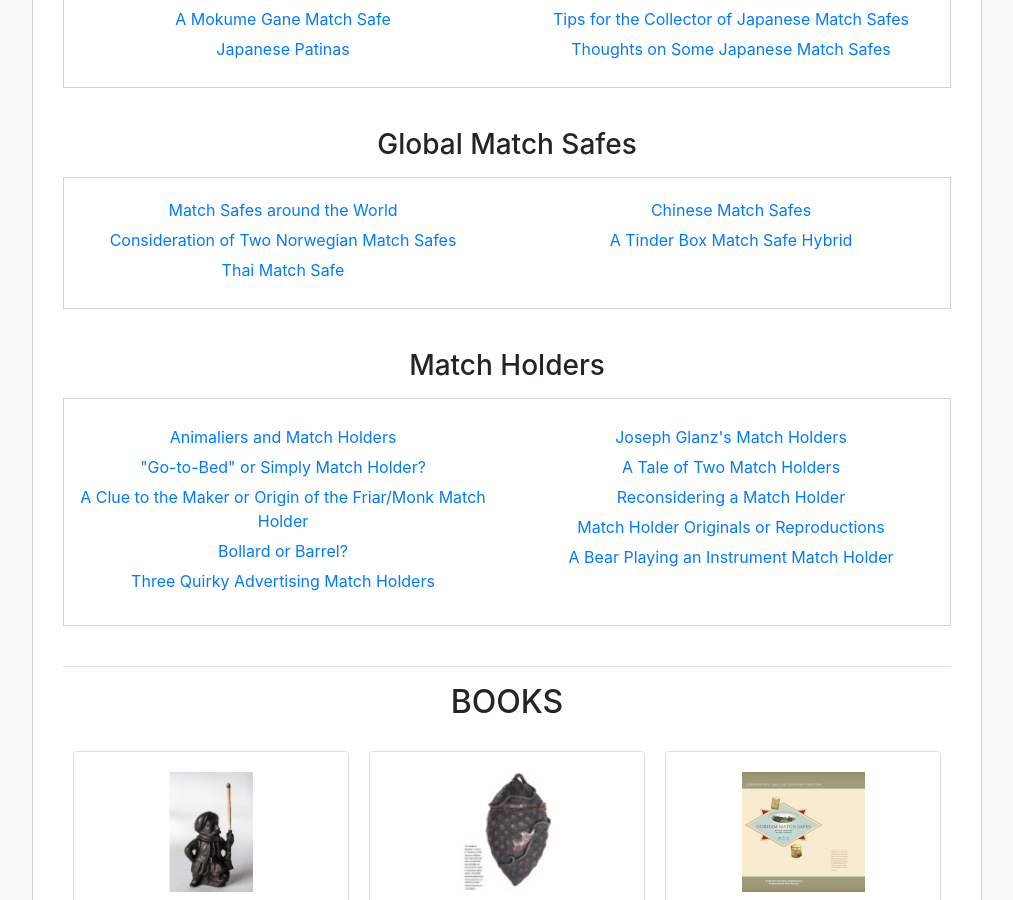
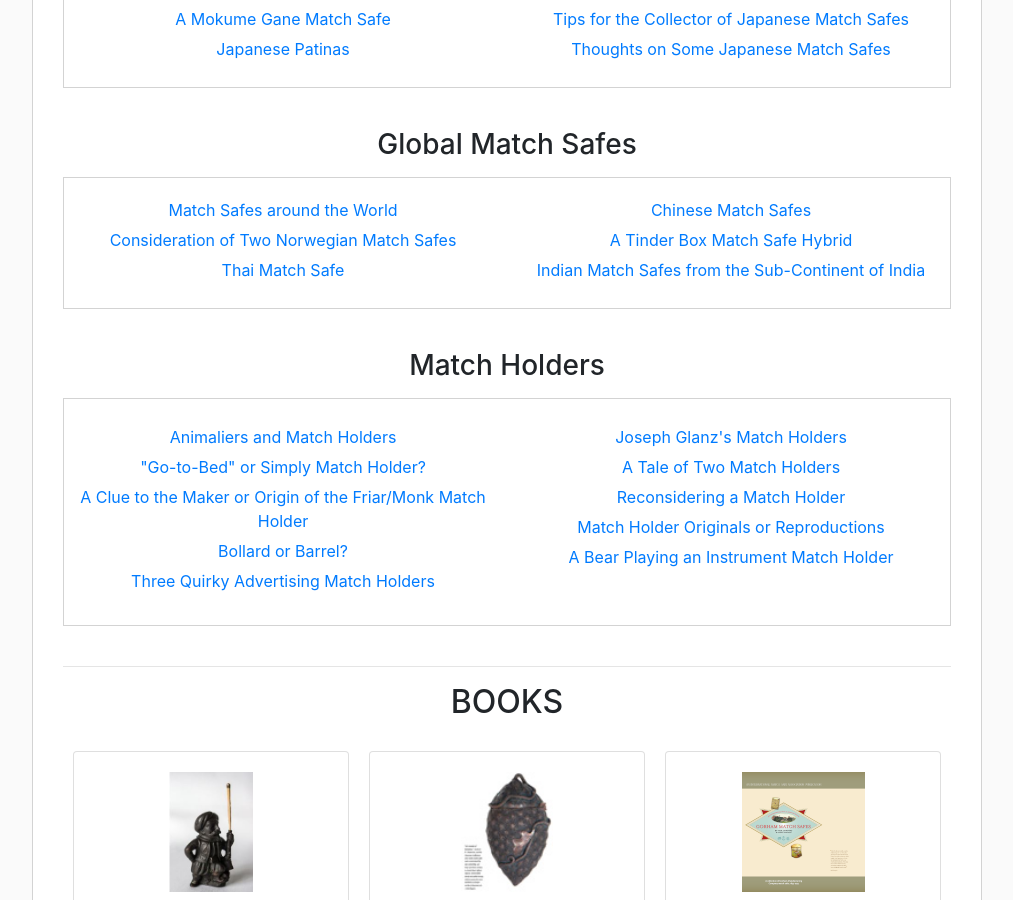
Before and after one commit to neilshapiro/MatchSafeScholar, a Jekyll site: the page built from works.html, in a window 1280 px wide and 900 px high, scrolled down 1390 px. Shown: the whole window, without its empty margins (228-1241 px from the left). Built offline with Jekyll 4.4.1, drawn with Linux system fonts in a browser that asks for light colours.

Commit message:
Update Articles “global_section”

```diff
--- a/_data/articles/global.json
+++ b/_data/articles/global.json
@@ -19,6 +19,10 @@
     {
       "path": "/assets/pdfs/articles/a-tinder-box-match-safe-hybrid.pdf",
       "title": "A Tinder Box Match Safe Hybrid"
+    },
+    {
+      "path": "/assets/pdfs/articles/essay_indian-match-safes.pdf",
+      "title": "Indian Match Safes from the Sub-Continent of India"
     }
   ]
 }
```
Also changed, not shown: 1 other file.
